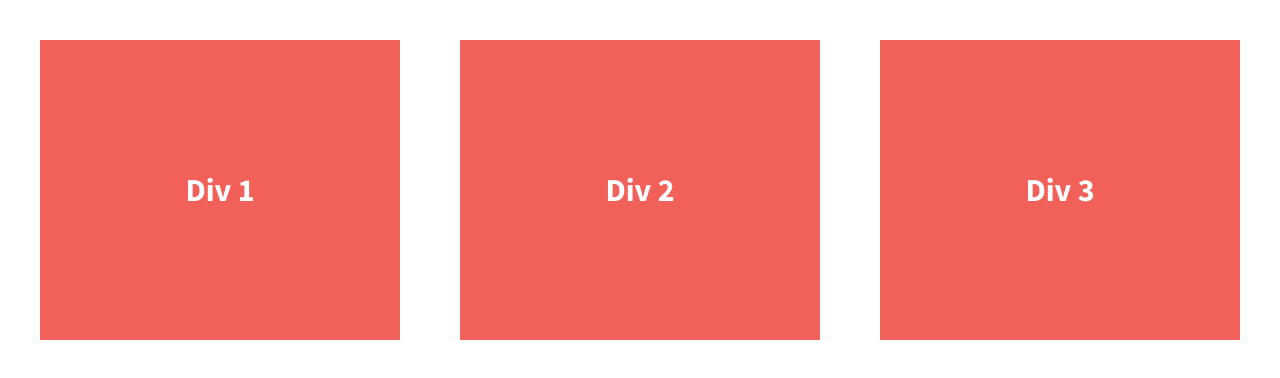
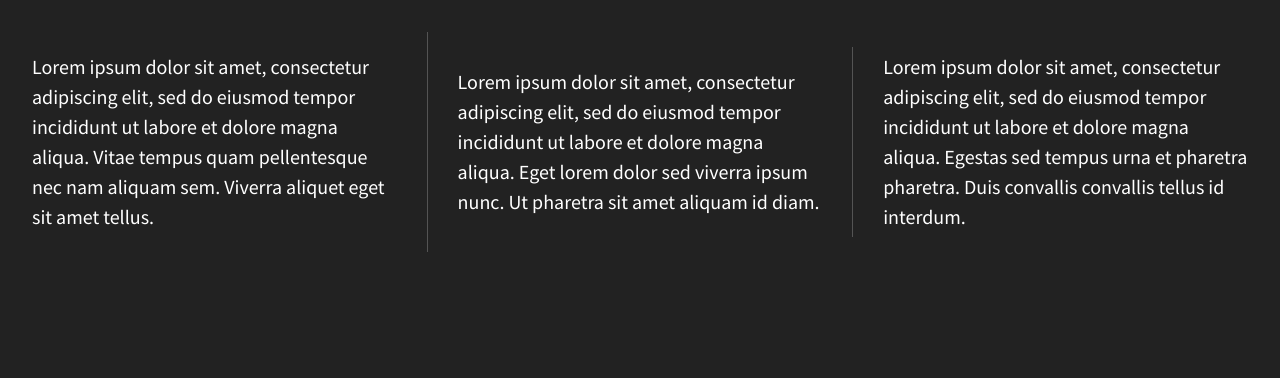
Before and after one commit to wdnelson01/106-divs-flexbox, a plain HTML site: page index.html in a window 1280 px wide. Drawn offline with nearby package versions, Linux system fonts and the light colour scheme.

Commit message:
Added content. Styled divs.

```diff
--- a/css/main.css
+++ b/css/main.css
@@ -97,38 +97,43 @@ textarea {
 
 
 html {
-  background-color: #fff;
+  background-color: #222222;
   height: 100%;
+  width: 100%;
 }
 
 body {
   font-family: 'Source Sans Pro', sans-serif;
+  font-weight: 700;
   padding: 2em;
-  font-size: 1.25em;
   height: 100%;
 }
 
 .wrapper {
   /*add display:flex and set justify-content to space-between*/
-  font-weight: 700;
   display: flex;
   justify-content: space-between;
+  align-items: center;
 }
 
 .div-1, .div-2, .div-3 {
   /*give the divs a width of 30%, add display:flex, set justify-content and align-items to center*/
   color: #fff;
   line-height: 1.5em;
-  font-size: 1.6em;
-  background-color: #f16059;
-  height: 300px;
+  font-size: 1.25em;
+  font-weight: 400;
+  background-color: #222222;
+  height: auto;
   display: flex;
-  width: 30%;
   justify-content: center;
   align-items: center;
+  width: 30%;
 }
 
-
+.div-1, .div-2 {
+  border-right: 1px solid #545454;
+  padding-right: 30px;
+}
 
 
 /* ==========================================================================
--- a/index.html
+++ b/index.html
@@ -23,13 +23,13 @@
 
         <section class="wrapper">
             <div class="div-1">
-                Div 1
+                <p>Lorem ipsum dolor sit amet, consectetur adipiscing elit, sed do eiusmod tempor incididunt ut labore et dolore magna aliqua. Vitae tempus quam pellentesque nec nam aliquam sem. Viverra aliquet eget sit amet tellus.</p>
             </div>
             <div class="div-2">
-                Div 2
+                <p>Lorem ipsum dolor sit amet, consectetur adipiscing elit, sed do eiusmod tempor incididunt ut labore et dolore magna aliqua. Eget lorem dolor sed viverra ipsum nunc. Ut pharetra sit amet aliquam id diam.</p>
             </div>
             <div class="div-3">
-                Div 3
+                <p>Lorem ipsum dolor sit amet, consectetur adipiscing elit, sed do eiusmod tempor incididunt ut labore et dolore magna aliqua. Egestas sed tempus urna et pharetra pharetra. Duis convallis convallis tellus id interdum.</p>
             </div>
         </section>
 
```
